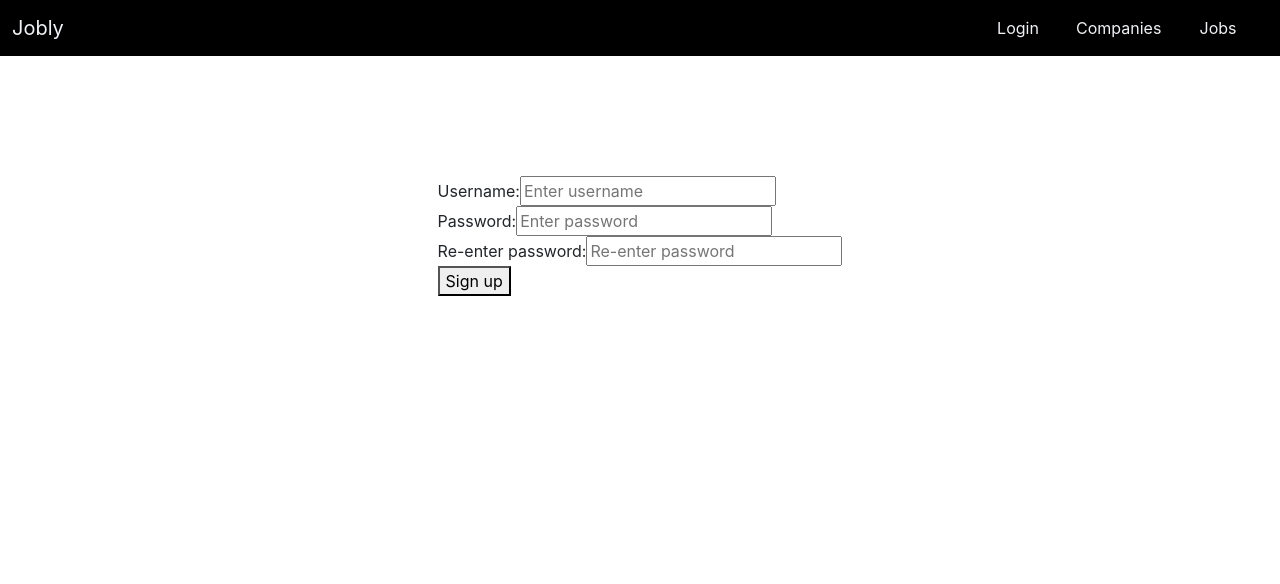
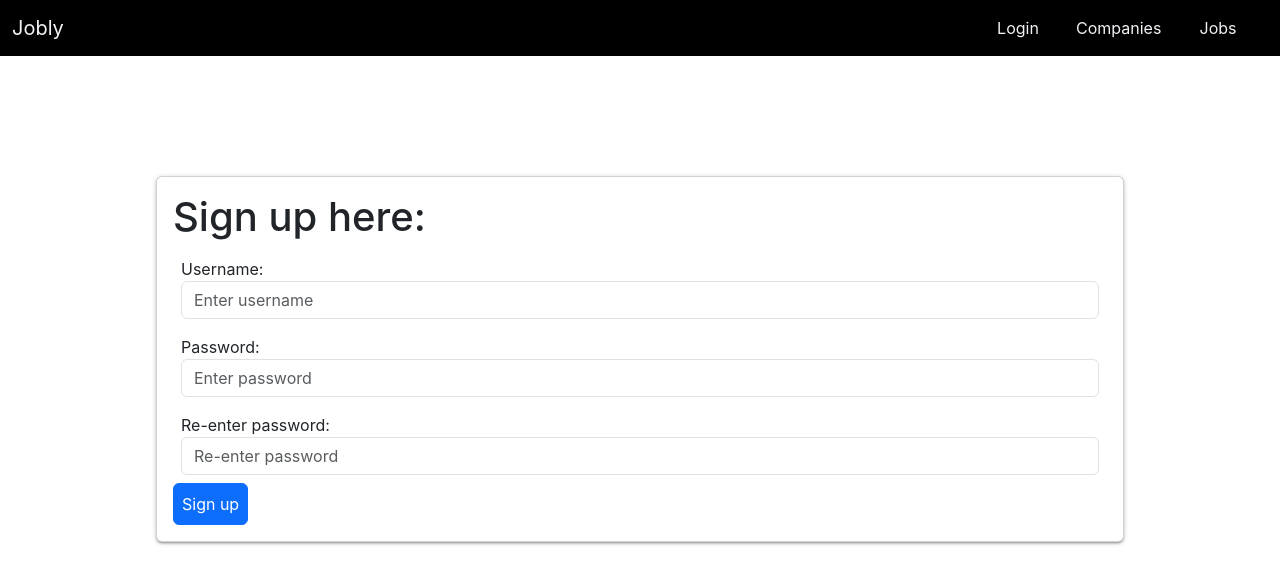
Before and after one commit to NLoo1/react-jobly, a React (Create React App) app in the folder frontend/: page /signup in a window 1280 px wide. Shown: the top 584 px of the page. Built offline with nearby package versions, Linux system fonts and the light colour scheme; no server answers.

Commit message:
Refactored jobs/companies to use Items. Restyled login/signup to use Card

```diff
--- a/frontend/src/LoginForm.js
+++ b/frontend/src/LoginForm.js
@@ -1,4 +1,5 @@
 import React, { useState } from "react";
+import { CardBody, Card, CardTitle } from "reactstrap";
 
 const LoginUser = ({ login }) => {
   const INITIAL_STATE = {
@@ -27,9 +28,12 @@ const LoginUser = ({ login }) => {
   }
 
   return (
+    <Card>
+      <CardBody>
+        <CardTitle><h1>Log in here:</h1></CardTitle>
     <form onSubmit={handleSubmit}>
         {/* <h1></h1> */}
-        <div className="formGroup">
+        <div className="form-group p-2">
             <label htmlFor="username">Username: </label>
             <input
                 id="username"
@@ -38,10 +42,11 @@ const LoginUser = ({ login }) => {
                 placeholder="Enter username"
                 value={formData.username}
                 onChange={handleChange}
+                className='form-control'
             />
         </div>
 
-        <div className="formGroup">
+        <div className="form-group p-2">
             <label htmlFor="password">Password: </label>
             <input
                 id="password"
@@ -50,14 +55,17 @@ const LoginUser = ({ login }) => {
                 placeholder="Enter password"
                 value={formData.password}
                 onChange={handleChange}
+                className='form-control'
                 />
         </div>
 
 
 
 
-      <button>Log in</button>
+      <button type='submit' className='btn btn-primary p-2'>Log in</button>
     </form>
+    </CardBody>
+    </Card>
   )
 
 }
--- a/frontend/src/Page.js
+++ b/frontend/src/Page.js
@@ -16,8 +16,7 @@ export default function Page() {
         <CardBody className="text-center">
           <CardTitle>
             <h3 className="font-weight-bold">
-              Welcome to {location}!
-
+              Welcome to {location.slice(0,1).toUpperCase() + location.slice(1)}!
             </h3>
           </CardTitle>
         </CardBody>
--- a/frontend/src/Signup.js
+++ b/frontend/src/Signup.js
@@ -1,4 +1,5 @@
 import React, { useState } from "react";
+import { Card, CardBody, CardTitle } from "reactstrap";
 
 const SignupUser = ({ addUser }) => {
   const INITIAL_STATE = {
@@ -34,9 +35,12 @@ const SignupUser = ({ addUser }) => {
   }
 
   return (
+    <Card>
+      <CardBody>
+        <CardTitle><h1>Sign up here:</h1></CardTitle>
+
     <form onSubmit={handleSubmit}>
-        {/* <h1></h1> */}
-        <div className="formGroup">
+        <div className="form-group p-2">
             <label htmlFor="username">Username: </label>
             <input
                 id="username"
@@ -45,10 +49,11 @@ const SignupUser = ({ addUser }) => {
                 placeholder="Enter username"
                 value={formData.username}
                 onChange={handleChange}
+                className='form-control'
             />
         </div>
 
-        <div className="formGroup">
+        <div className="form-group p-2">
             <label htmlFor="password">Password: </label>
             <input
                 id="password"
@@ -57,10 +62,12 @@ const SignupUser = ({ addUser }) => {
                 placeholder="Enter password"
                 value={formData.password}
                 onChange={handleChange}
+                className='form-control'
+
                 />
         </div>
 
-        <div className="formGroup">
+        <div className="form-group p-2">
             <label htmlFor="confirmPassword">Re-enter password: </label>
             <input
                 id="confirmPassword"
@@ -69,14 +76,17 @@ const SignupUser = ({ addUser }) => {
                 placeholder="Re-enter password"
                 value={formData.confirmPassword}
                 onChange={handleChange}
+                className='form-control'
                 />
         </div>
 
 
 
 
-      <button>Sign up</button>
+      <button type='submit' className='btn btn-primary p-2'>Sign up</button>
     </form>
+    </CardBody>
+    </Card>
   )
 
 }
--- a/frontend/src/routesList.js
+++ b/frontend/src/routesList.js
@@ -47,6 +47,7 @@ export function List({ type }) {
                     <tr>
                         <th scope='col'>Company</th>
                         <th scope='col'>Number of employees</th>
+                        <th scope='col'>Description</th>
                     </tr>
                 )}
                 {type === 'jobs' && (
@@ -54,6 +55,7 @@ export function List({ type }) {
                         <th>ID</th>
                         <th>Title</th>
                         <th>Salary</th>
+                        <th>Equity</th>
                     </tr>
                 )}
                 {type === 'users' && (
@@ -70,11 +72,6 @@ export function List({ type }) {
                 ))}
                 {type === 'jobs' && data.map((d) => (
                     <Item data={d} type={type} />
-                    // <tr key={d.id}>
-                    //     <td><Link to={'/jobs/' + d.id} >{d.id}</Link></td>
-                    //     <td>{d.title}</td>
-                    //     <td>{d.salary}</td>
-                    // </tr>
                 ))}
 
 
@@ -91,7 +88,7 @@ export function List({ type }) {
 }
 
 // An individual company, user, or job
-export function Item(data, type) {
+export function Item({data, type}) {
 
     console.log(type)
     switch (type) {
@@ -100,16 +97,19 @@ export function Item(data, type) {
                 <tr>
                     <td><Link to={'/companies/' + data.handle} >{data.name}</Link></td>
                     <td>{data.numEmployees}</td>
+                    <td>{data.description}</td>
                 </tr>
             )
         case 'jobs':
             return(
                 <tr>
                     <td><Link to={'/jobs/' + data.id} >{data.id}</Link></td>
-                    <td>{data.salary}</td>
+                    <td>{data.title}</td>
+                    <td>${data.salary}</td>
+                    <td>${data.equity}</td>
+                    <td></td>
                 </tr>
             )
-            break;
         case 'users':
             break;
         default:
@@ -120,6 +120,6 @@ export function Item(data, type) {
 }
 
 // An individual company/user/job for their own URL
-export function Card(data){
+export function Card(data, type){
     return
 }
```
